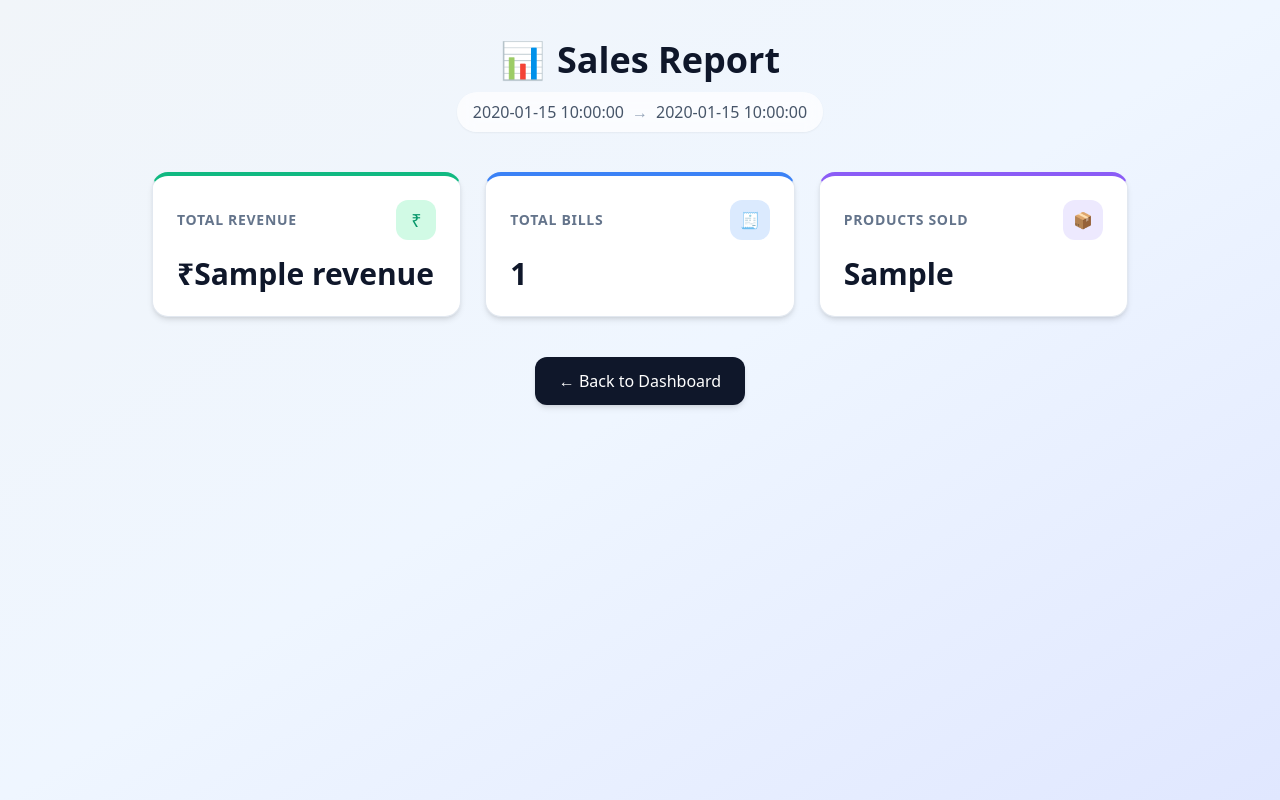
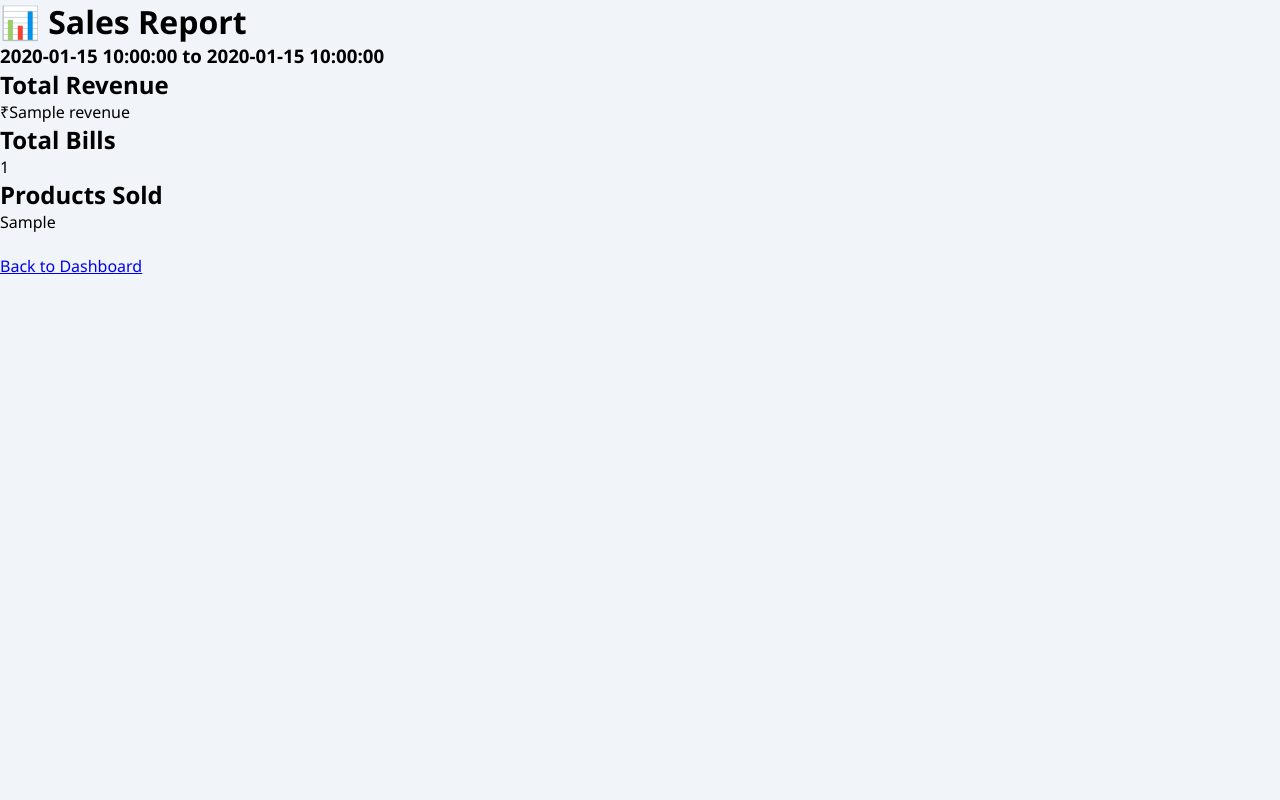
Before and after one commit to devaesack/retail-shop-management-system, a Flask app: template templates/sales_report.html in a window 1280 px wide. Run offline with Flask 3, Linux system fonts and the light colour scheme; the template is opened without the code that fills it: most values are stand-ins (such as "Sample title", 1, 10 or a date in 2020); some libraries are stand-ins or nearby versions.

Commit message:
reversed

```diff
--- a/templates/sales_report.html
+++ b/templates/sales_report.html
@@ -1,74 +1,53 @@
 <!DOCTYPE html>
-<html lang="en">
+<html>
 <head>
-    <meta charset="UTF-8">
-    <meta name="viewport" content="width=device-width, initial-scale=1.0">
     <title>Sales Report</title>
-    <script src="https://cdn.tailwindcss.com"></script>
+    <link rel="stylesheet"
+          href="{{ url_for('static', filename='css/style.css') }}">
 </head>
-<body class="bg-gradient-to-br from-slate-100 via-blue-50 to-indigo-100 min-h-screen font-sans text-slate-800">
+<body>
 
-    <div class="max-w-5xl mx-auto px-4 sm:px-6 py-10">
+<div class="container">
 
-        <!-- Header -->
-        <div class="text-center mb-10">
-            <h1 class="text-3xl sm:text-4xl font-extrabold text-slate-900 flex items-center justify-center gap-3">
-                <span>📊</span> Sales Report
-            </h1>
-            <div class="mt-3 inline-flex items-center gap-2 bg-white/70 backdrop-blur px-4 py-2 rounded-full shadow-sm text-sm sm:text-base text-slate-600">
-                <span class="font-medium">{{ start_date }}</span>
-                <span class="text-slate-400">→</span>
-                <span class="font-medium">{{ end_date }}</span>
-            </div>
-        </div>
+    <h1>📊 Sales Report</h1>
 
-        <!-- Stats Cards -->
-        <div class="grid grid-cols-1 md:grid-cols-3 gap-6">
+    <h3>
+        {{ start_date }}
+        to
+        {{ end_date }}
+    </h3>
 
-            <!-- Total Revenue -->
-            <div class="group bg-white rounded-2xl p-6 shadow-md hover:shadow-xl transition-all duration-300 hover:-translate-y-1 border border-slate-200 border-t-4 border-t-emerald-500">
-                <div class="flex items-center justify-between mb-4">
-                    <h2 class="text-sm font-semibold uppercase tracking-wider text-slate-500">Total Revenue</h2>
-                    <div class="h-10 w-10 rounded-xl bg-emerald-100 text-emerald-600 flex items-center justify-center text-lg group-hover:scale-110 transition-transform">
-                        ₹
-                    </div>
-                </div>
-                <p class="text-3xl font-bold text-slate-900">₹{{ revenue }}</p>
-            </div>
+    <div class="report-box">
 
-            <!-- Total Bills -->
-            <div class="group bg-white rounded-2xl p-6 shadow-md hover:shadow-xl transition-all duration-300 hover:-translate-y-1 border border-slate-200 border-t-4 border-t-blue-500">
-                <div class="flex items-center justify-between mb-4">
-                    <h2 class="text-sm font-semibold uppercase tracking-wider text-slate-500">Total Bills</h2>
-                    <div class="h-10 w-10 rounded-xl bg-blue-100 text-blue-600 flex items-center justify-center group-hover:scale-110 transition-transform">
-                        🧾
-                    </div>
-                </div>
-                <p class="text-3xl font-bold text-slate-900">{{ total_bills }}</p>
-            </div>
+        <h2>Total Revenue</h2>
 
-            <!-- Products Sold -->
-            <div class="group bg-white rounded-2xl p-6 shadow-md hover:shadow-xl transition-all duration-300 hover:-translate-y-1 border border-slate-200 border-t-4 border-t-violet-500">
-                <div class="flex items-center justify-between mb-4">
-                    <h2 class="text-sm font-semibold uppercase tracking-wider text-slate-500">Products Sold</h2>
-                    <div class="h-10 w-10 rounded-xl bg-violet-100 text-violet-600 flex items-center justify-center group-hover:scale-110 transition-transform">
-                        📦
-                    </div>
-                </div>
-                <p class="text-3xl font-bold text-slate-900">{{ products_sold }}</p>
-            </div>
-
-        </div>
-
-        <!-- Back Button -->
-        <div class="mt-10 flex justify-center">
-            <a href="/dashboard"
-               class="inline-flex items-center gap-2 px-6 py-3 rounded-xl bg-slate-900 text-white font-medium shadow-md hover:bg-slate-700 hover:shadow-lg transition-all duration-200">
-                ← Back to Dashboard
-            </a>
-        </div>
+        <p>₹{{ revenue }}</p>
 
     </div>
 
+    <div class="report-box">
+
+        <h2>Total Bills</h2>
+
+        <p>{{ total_bills }}</p>
+
+    </div>
+
+    <div class="report-box">
+
+        <h2>Products Sold</h2>
+
+        <p>{{ products_sold }}</p>
+
+    </div>
+
+    <br>
+
+    <a href="/dashboard">
+        Back to Dashboard
+    </a>
+
+</div>
+
 </body>
 </html>
```
